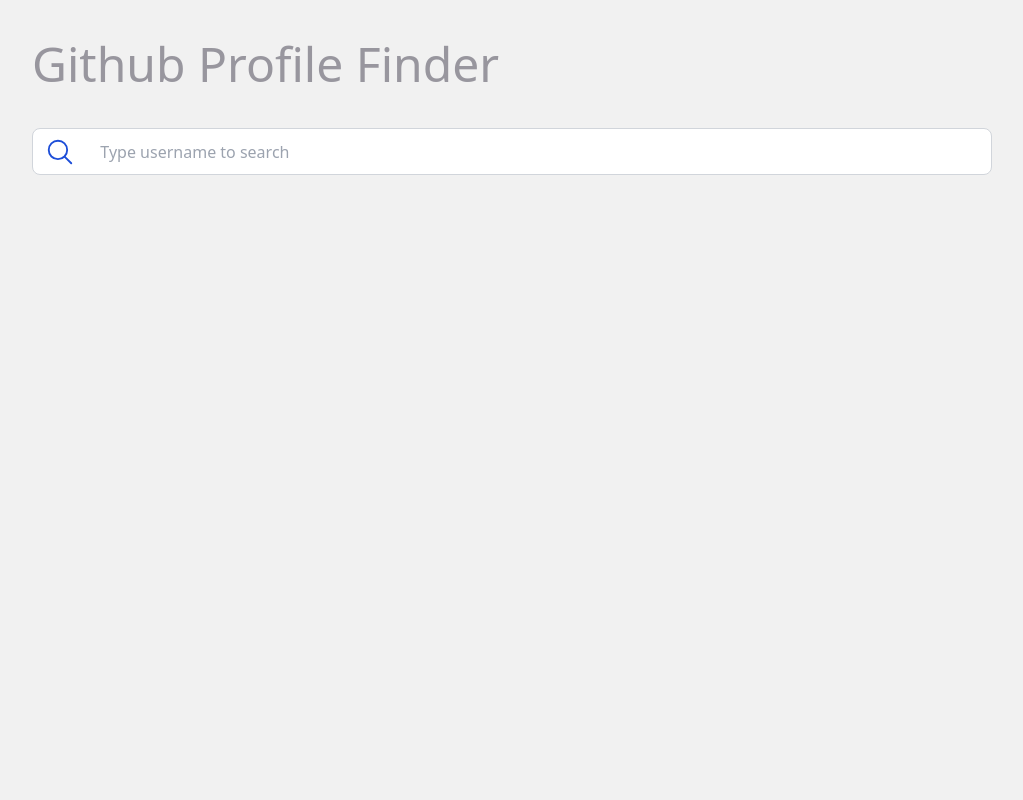
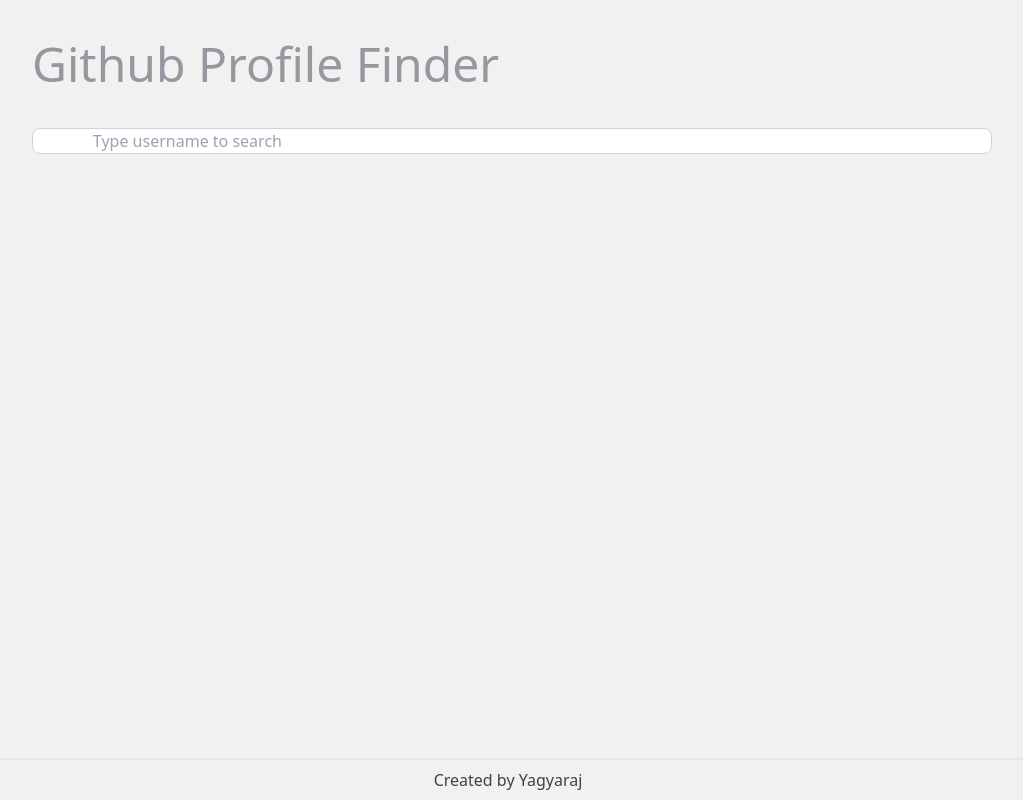
Before and after one commit to yagyaraj234/github-stats-checker, a React (Create React App) app: page / in a window 1280 px wide. Shown: the whole page, without its empty margins (128-1151 px from the left). Built offline with nearby package versions, Linux system fonts and the light colour scheme; no server answers.

Commit message:
wrap up 🔥🔥

```diff
--- a/src/App.js
+++ b/src/App.js
@@ -7,6 +7,13 @@
   return (
     <div className="bg-[#F1F1F1] text-[#413E4E] flex flex-col items-center min-w-screen min-h-screen relative  ">
       <Search  />
+
+      <div className=" flex flex-row  gap-2 absolute bottom-0 w-full justify-center items-center py-2 border-t-2">
+        <p>Created by Yagyaraj</p>
+          <a href="https://github.com/yagyaraj234" target="_blank" rel='noreferrer'>
+          <ion-icon name="logo-github"></ion-icon>
+          </a>
+      </div>
     </div>
   );
 }
```
